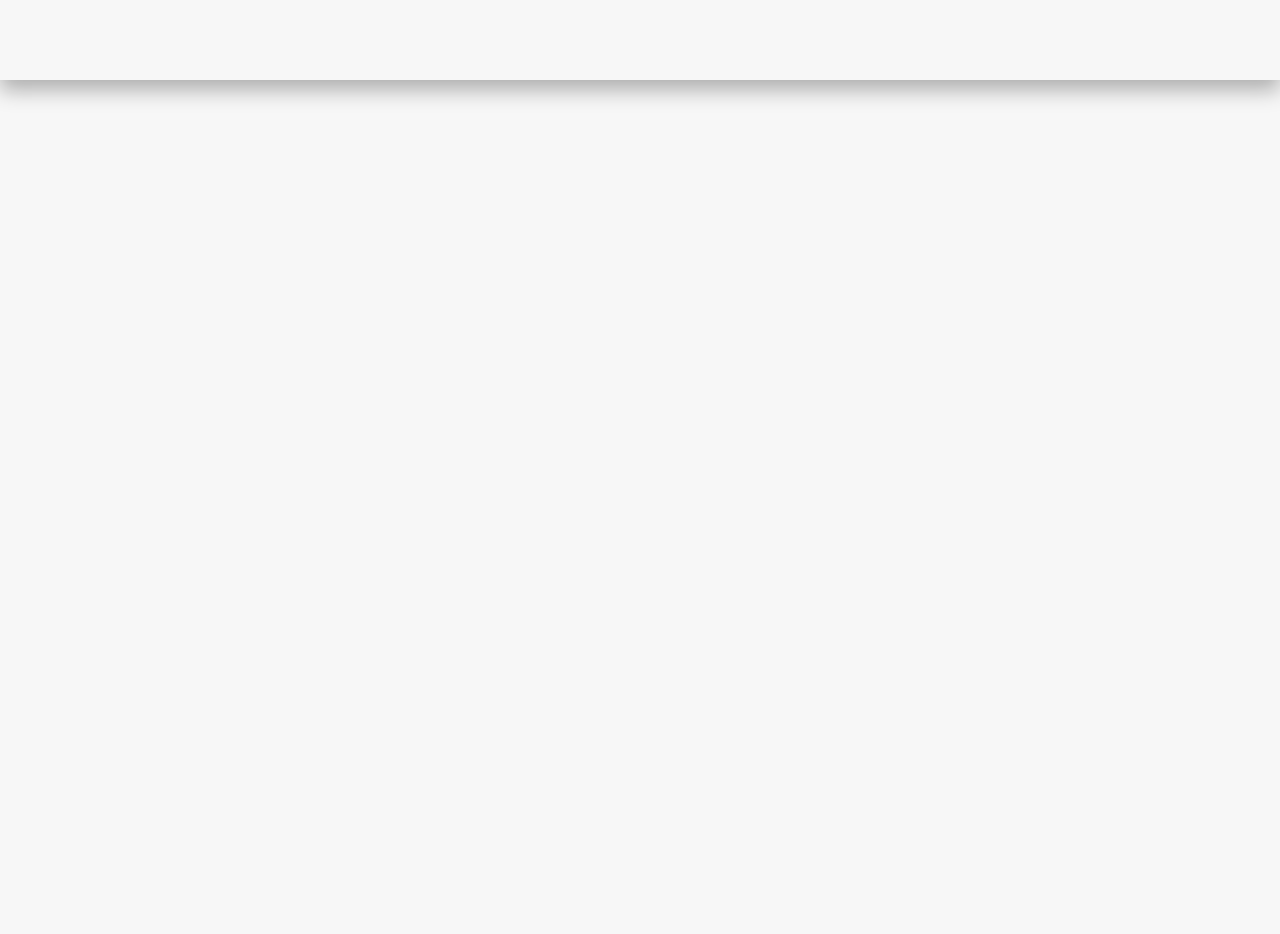
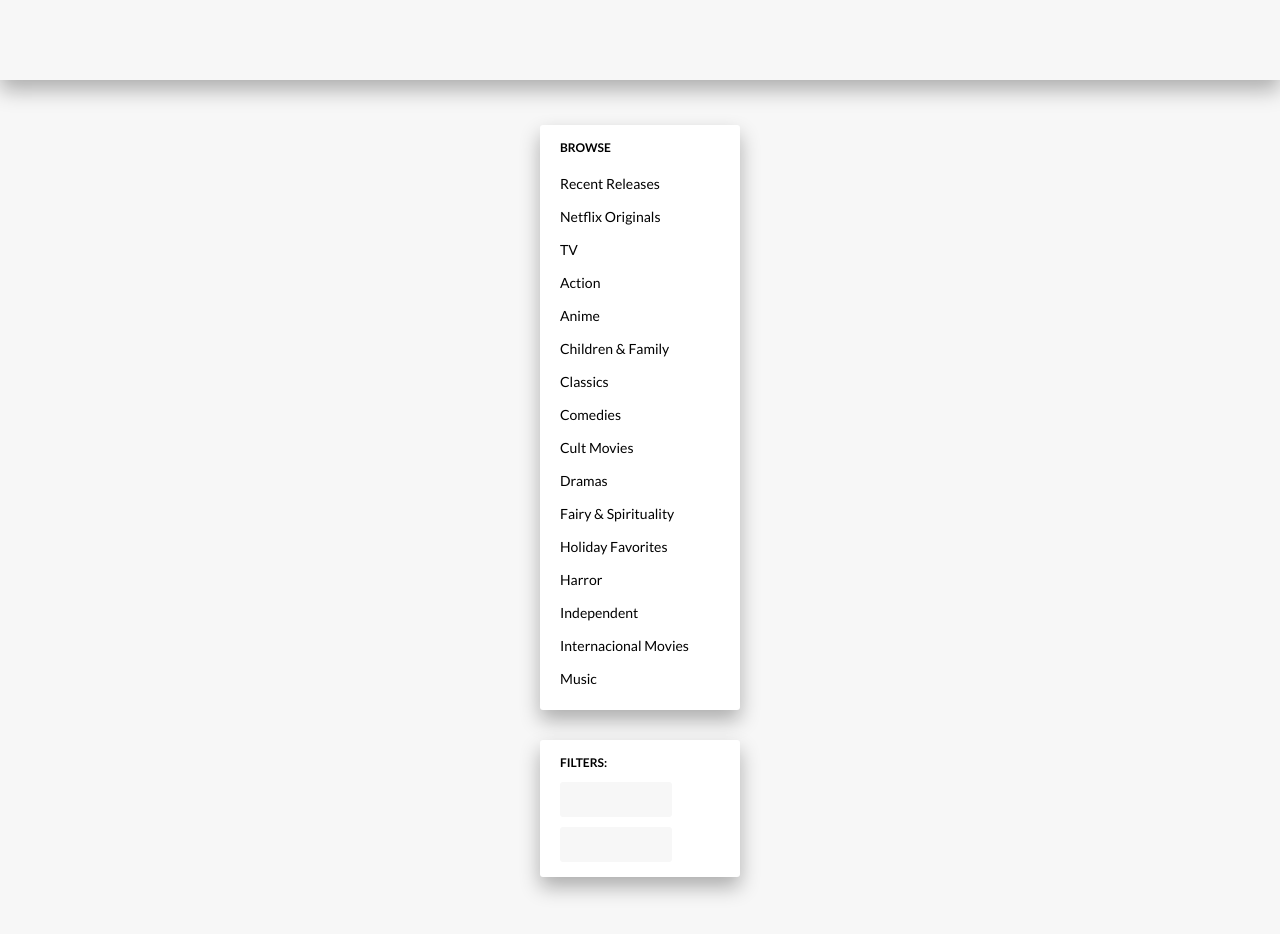
Before and after one commit to linusmanuel/netflix, a website: page index.html in a window 1280 px wide. Shown: the part 400-1334 px from the top of the page. Before the commit the page ends 800 px from the top, so only its background shows below. Drawn offline with Linux system fonts and the light colour scheme.

Commit message:
Added aside bar

```diff
--- a/index.html
+++ b/index.html
@@ -30,10 +30,36 @@
     </header>
 
     <main>
-      <aside class="aside">
-        <div class="aside__browse"></div>
-        <div class="aside__filter"></div>
-      </aside>
+      <section class="section-features">
+        <aside class="aside">
+          <nav class="aside__browse">
+            <h2 class="heading-secondary">browse</h2>
+            <ul class="navegation">
+              <li class="navegation__item"><a href="#" class="navegation__link">Recent Releases</a></li>
+              <li class="navegation__item"><a href="#" class="navegation__link">Netflix Originals</a></li>
+              <li class="navegation__item"><a href="#" class="navegation__link">TV</a></li>
+              <li class="navegation__item"><a href="#" class="navegation__link">Action</a></li>
+              <li class="navegation__item"><a href="#" class="navegation__link">Anime</a></li>
+              <li class="navegation__item"><a href="#" class="navegation__link">Children & Family</a></li>
+              <li class="navegation__item"><a href="#" class="navegation__link">Classics</a></li>
+              <li class="navegation__item"><a href="#" class="navegation__link">Comedies</a></li>
+              <li class="navegation__item"><a href="#" class="navegation__link">Cult Movies</a></li>
+              <li class="navegation__item"><a href="#" class="navegation__link">Dramas</a></li>
+              <li class="navegation__item"><a href="#" class="navegation__link">Fairy & Spirituality</a></li>
+              <li class="navegation__item"><a href="#" class="navegation__link">Holiday Favorites</a></li>
+              <li class="navegation__item"><a href="#" class="navegation__link">Harror</a></li>
+              <li class="navegation__item"><a href="#" class="navegation__link">Independent</a></li>
+              <li class="navegation__item"><a href="#" class="navegation__link">Internacional Movies</a></li>
+              <li class="navegation__item"><a href="#" class="navegation__link">Music</a></li>
+            </ul>
+          </nav>
+          <nav class="aside__filter">
+            <h2 class="heading-secondary">filters:</h2>
+            <input type="search" class="input-search input-search--filter">
+            <input type="search" class="input-search input-search--filter">
+          </nav>
+        </aside>
+      </section>
     </main>
 
 
--- a/sass/abstracts/_mixins.scss
+++ b/sass/abstracts/_mixins.scss
@@ -3,3 +3,8 @@
   font-weight: 700;
   line-height: 2.5rem;
 }
+
+@mixin b-shadow-radius {
+  box-shadow: 0 1rem 2rem rgba($color-black, 0.3);
+  border-radius: $default-border-radius;
+}
--- a/sass/abstracts/_variables.scss
+++ b/sass/abstracts/_variables.scss
@@ -1,7 +1,10 @@
 // COLORS
 $color-primary: #fe2832;
-$color-grey-light: #f7f7f7;
-$color-grey-dark: #3d3d49;
+
+$color-grey-light-1: #f7f7f7;
+
+$color-grey-dark-1: #3d3d49;
+
 $color-white: #fff;
 $color-black: #000;
 
--- a/sass/base/_base.scss
+++ b/sass/base/_base.scss
@@ -6,6 +6,7 @@
   box-sizing: border-box;
   border: none;
   text-decoration: none;
+  list-style: none;
 }
 
 html {
@@ -14,5 +15,5 @@
 
 body {
   font-size: 1rem;
-  background-color: $color-grey-light;
+  background-color: $color-grey-light-1;
 }
--- a/sass/base/_typograpy.scss
+++ b/sass/base/_typograpy.scss
@@ -4,13 +4,14 @@
   color: $color-black;
 }
 
-.heading__secondary {
+.heading-secondary {
   font-size: 1.2rem;
+  font-weight: 700;
   text-transform: uppercase;
   margin-bottom: 1.2rem;
 }
 
-.heading__tertiary {
+.heading-tertiary {
   font-size: 1rem;
   text-transform: capitalize;
   margin-bottom: 0.3rem;
--- /dev/null
+++ b/sass/components/_input-search.scss
@@ -0,0 +1,16 @@
+.input-search {
+  outline: none;
+
+  &--filter {
+    width: 70%;
+    padding: 1rem;
+    font-family: inherit;
+    font-size: 1.2rem;
+    background-color: $color-grey-light-1;
+    border-radius: $default-border-radius;
+
+    &:not(:last-child) {
+      margin-bottom: 1rem;
+    }
+  }
+}
--- /dev/null
+++ b/sass/layout/_aside.scss
@@ -0,0 +1,36 @@
+.aside {
+  width: 20rem;
+
+  &__browse {
+    @include b-shadow-radius();
+    padding: 1.5rem 2rem;
+    margin-bottom: 3rem;
+    background-color: $color-white;
+
+    .navegation {
+      &__item {
+        padding: 0.8rem 0;
+      }
+
+      &__link {
+        &:link,
+        &:visited {
+          font-size: 1.4rem;
+          color: $color-black;
+        }
+
+        &:hover,
+        &:active {
+          color: $color-primary;
+        }
+      }
+    }
+  }
+
+  &__filter {
+    @include b-shadow-radius();
+    padding: 1.5rem 2rem;
+    margin-bottom: 3rem;
+    background-color: $color-white;
+  }
+}
--- a/sass/main.scss
+++ b/sass/main.scss
@@ -7,6 +7,11 @@
 @import "base/typograpy";
 @import "base/utilities";
 
+@import "components/button";
+@import "components/card";
+@import "components/input-search";
+
+@import "layout/aside";
 @import "layout/menu";
 
 @import "pages/home";
--- a/sass/pages/_home.scss
+++ b/sass/pages/_home.scss
@@ -3,3 +3,9 @@
   position: relative;
   box-shadow: 0 1rem 2rem rgba($color-black, 0.3);
 }
+
+.section-features {
+  display: flex;
+  justify-content: space-around;
+  padding: 4.5rem 0;
+}
```
Also changed, not shown: css/style.css, sass/components/_button.scss (added), sass/components/_card.scss (added).
